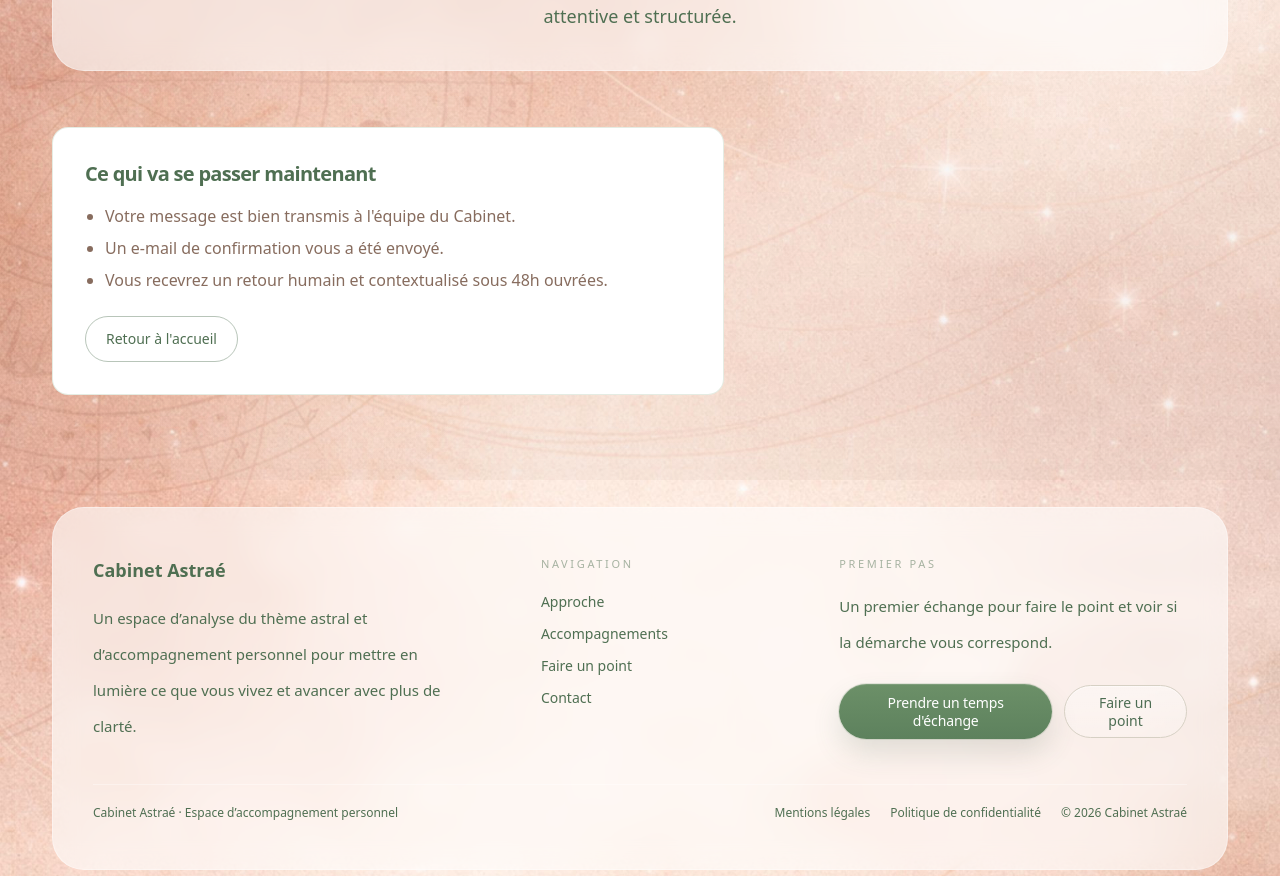
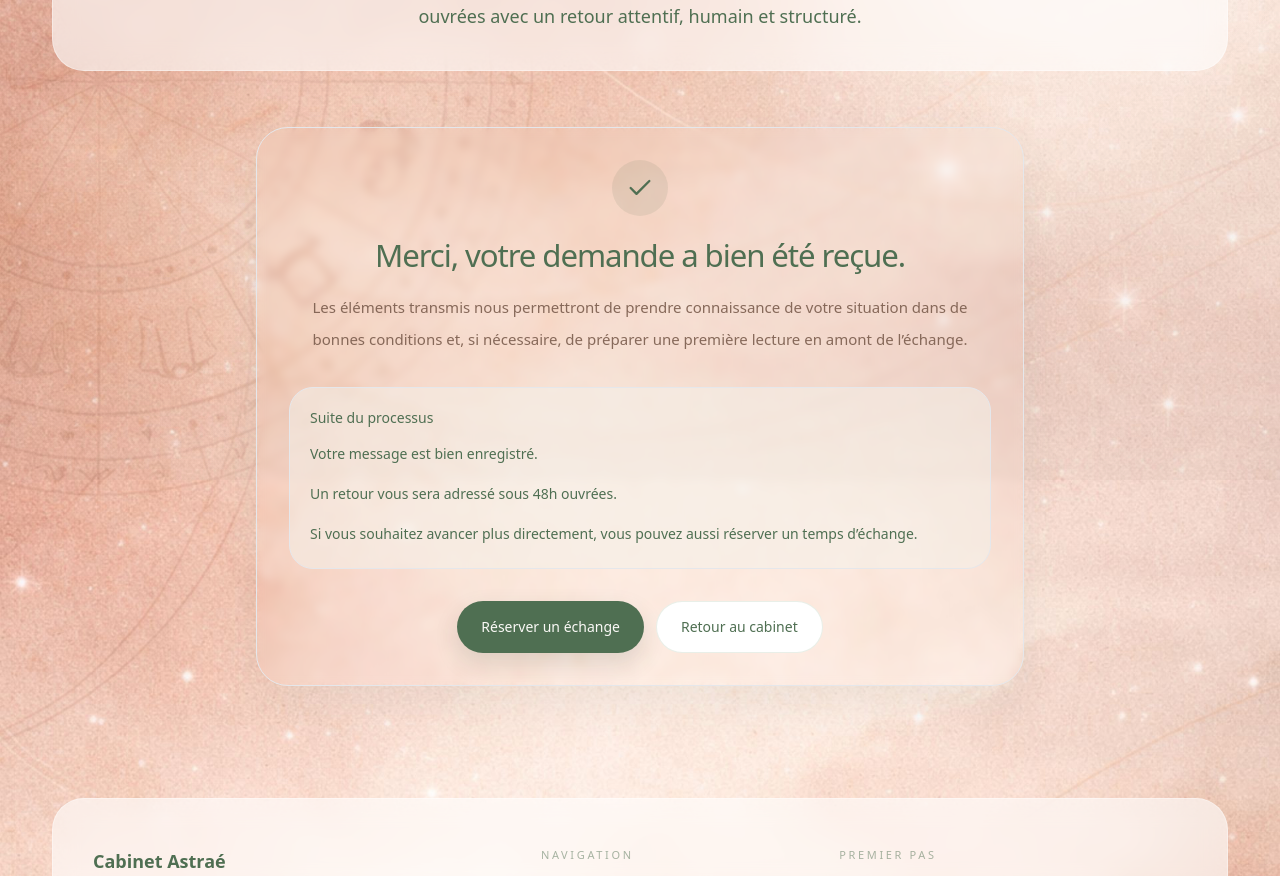
Before and after one commit to arnaudcrestey/cabinet-astrae, a Next.js app: page /demande-envoyee in a window 1280 px wide. Shown: the part 320-1196 px from the top of the page. Built offline with nearby package versions, Linux system fonts and the light colour scheme.

Commit message:
Update page.tsx

```diff
--- a/app/demande-envoyee/page.tsx
+++ b/app/demande-envoyee/page.tsx
@@ -1,23 +1,68 @@
 import Link from "next/link";
 import { PageFrame } from "@/components/projection/PageFrame";
 
-export default function SentPage() {
+export default function DemandeEnvoyeePage() {
   return (
     <PageFrame
       title="Votre demande a bien été envoyée"
-      intro="Merci pour votre confiance. Nous revenons vers vous rapidement avec une réponse attentive et structurée."
+      intro="Votre message a bien été transmis à Cabinet Astraé. Nous reviendrons vers vous sous 48h ouvrées avec un retour attentif, humain et structuré."
     >
-      <section className="max-w-2xl rounded-2xl border border-sage/30 bg-white p-8">
-        <h2 className="text-xl font-semibold">Ce qui va se passer maintenant</h2>
-        <ul className="mt-4 list-disc space-y-2 pl-5 text-umber/90">
-          <li>Votre message est bien transmis à l'équipe du Cabinet.</li>
-          <li>Un e-mail de confirmation vous a été envoyé.</li>
-          <li>Vous recevrez un retour humain et contextualisé sous 48h ouvrées.</li>
-        </ul>
-        <Link href="/" className="mt-6 inline-flex rounded-full border border-pine/40 px-5 py-3 text-sm font-medium text-pine hover:bg-pine/5">
-          Retour à l'accueil
-        </Link>
-      </section>
+      <div className="mx-auto max-w-3xl">
+        <section className="rounded-[2rem] border border-sage/22 bg-white/88 p-6 text-center shadow-[0_18px_45px_rgba(69,89,72,0.08)] backdrop-blur-sm sm:p-8">
+          <div className="mx-auto flex h-14 w-14 items-center justify-center rounded-full bg-pine/10 text-pine">
+            <svg
+              viewBox="0 0 24 24"
+              className="h-7 w-7"
+              fill="none"
+              stroke="currentColor"
+              strokeWidth="2"
+              strokeLinecap="round"
+              strokeLinejoin="round"
+              aria-hidden="true"
+            >
+              <path d="M20 6 9 17l-5-5" />
+            </svg>
+          </div>
+
+          <h2 className="mt-5 text-[1.7rem] font-medium leading-tight text-forest sm:text-[1.95rem]">
+            Merci, votre demande a bien été reçue.
+          </h2>
+
+          <p className="mx-auto mt-4 max-w-2xl text-[15px] leading-8 text-umber/90">
+            Les éléments transmis nous permettront de prendre connaissance de
+            votre situation dans de bonnes conditions et, si nécessaire, de
+            préparer une première lecture en amont de l’échange.
+          </p>
+
+          <div className="mt-8 rounded-[1.5rem] border border-sage/16 bg-sand/55 p-5 text-left">
+            <p className="text-sm font-medium text-pine">Suite du processus</p>
+            <ul className="mt-3 space-y-3 text-sm leading-7 text-umber/88">
+              <li>Votre message est bien enregistré.</li>
+              <li>Un retour vous sera adressé sous 48h ouvrées.</li>
+              <li>
+                Si vous souhaitez avancer plus directement, vous pouvez aussi
+                réserver un temps d’échange.
+              </li>
+            </ul>
+          </div>
+
+          <div className="mt-8 flex flex-col items-center justify-center gap-3 sm:flex-row">
+            <Link
+              href="/reservation"
+              className="inline-flex min-h-[52px] items-center justify-center rounded-full bg-pine px-6 py-3 text-sm font-medium text-ivory shadow-[0_10px_24px_rgba(46,62,53,0.14)] transition hover:opacity-95"
+            >
+              Réserver un échange
+            </Link>
+
+            <Link
+              href="/cabinet"
+              className="inline-flex min-h-[52px] items-center justify-center rounded-full border border-sage/25 bg-white px-6 py-3 text-sm font-medium text-forest transition hover:bg-sand/45"
+            >
+              Retour au cabinet
+            </Link>
+          </div>
+        </section>
+      </div>
     </PageFrame>
   );
 }
```
